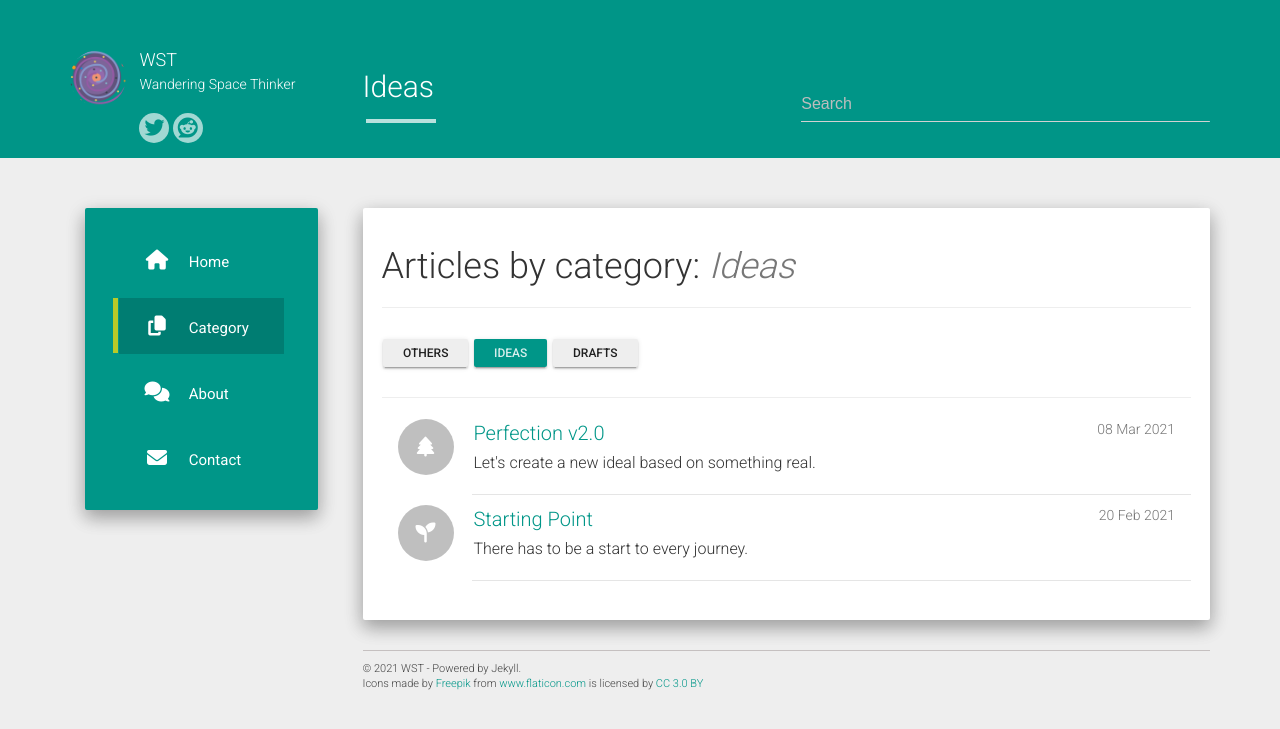
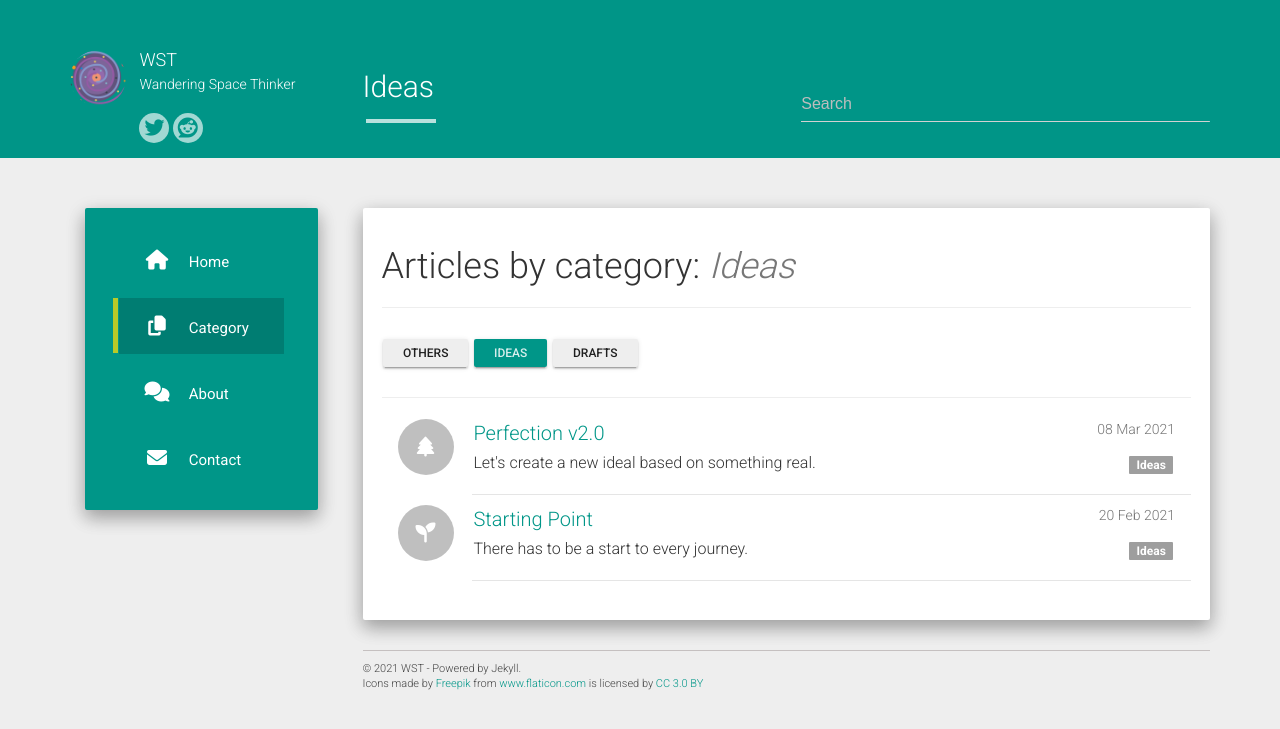
Before and after one commit to WanderingSpaceThinker/nonexistence, a Jekyll site: the page built from category/ideas.md, in a window 1280 px wide. Shown: the top 729 px of the page. Built offline with Jekyll 4.4.1, drawn with Linux system fonts in a browser that asks for light colours; nearby versions of some CDN libraries.

Commit message:
feat: add categories tags to category page

```diff
--- a/_layouts/posts_by_category.html
+++ b/_layouts/posts_by_category.html
@@ -41,10 +41,16 @@ layout: default
                 <div class="least-content">{{ post_year }}</div>
                 {% endif %}
             {% endif %}
-            <div class="least-content">{{ post.date | date_to_string }}</div>
             <h4 class="list-group-item-heading"><a href="{{ site.url }}{{ site.baseurl }}{{ post.url }}">{{ post.title }}</a></h4>
             <p class="list-group-item-text">{% if post.description %}{{ post.description }}{% else %}{{ post.content | strip_html | truncatewords: 20 }}{% endif %}</p>
-
+            <div class="least-content">{{ post.date | date_to_string }}</div>
+        {% if post.categories.size > 0 %}
+            <div class="tags-holder">
+          {% for category in post.categories %}
+                <a href="/category/{{ category }}"><span class="label tags">{{ category }}</span></a>
+          {% endfor %}
+            </div>
+        {% endif %}
             </div>
         </div>
         <div class="list-group-separator"></div>
```
